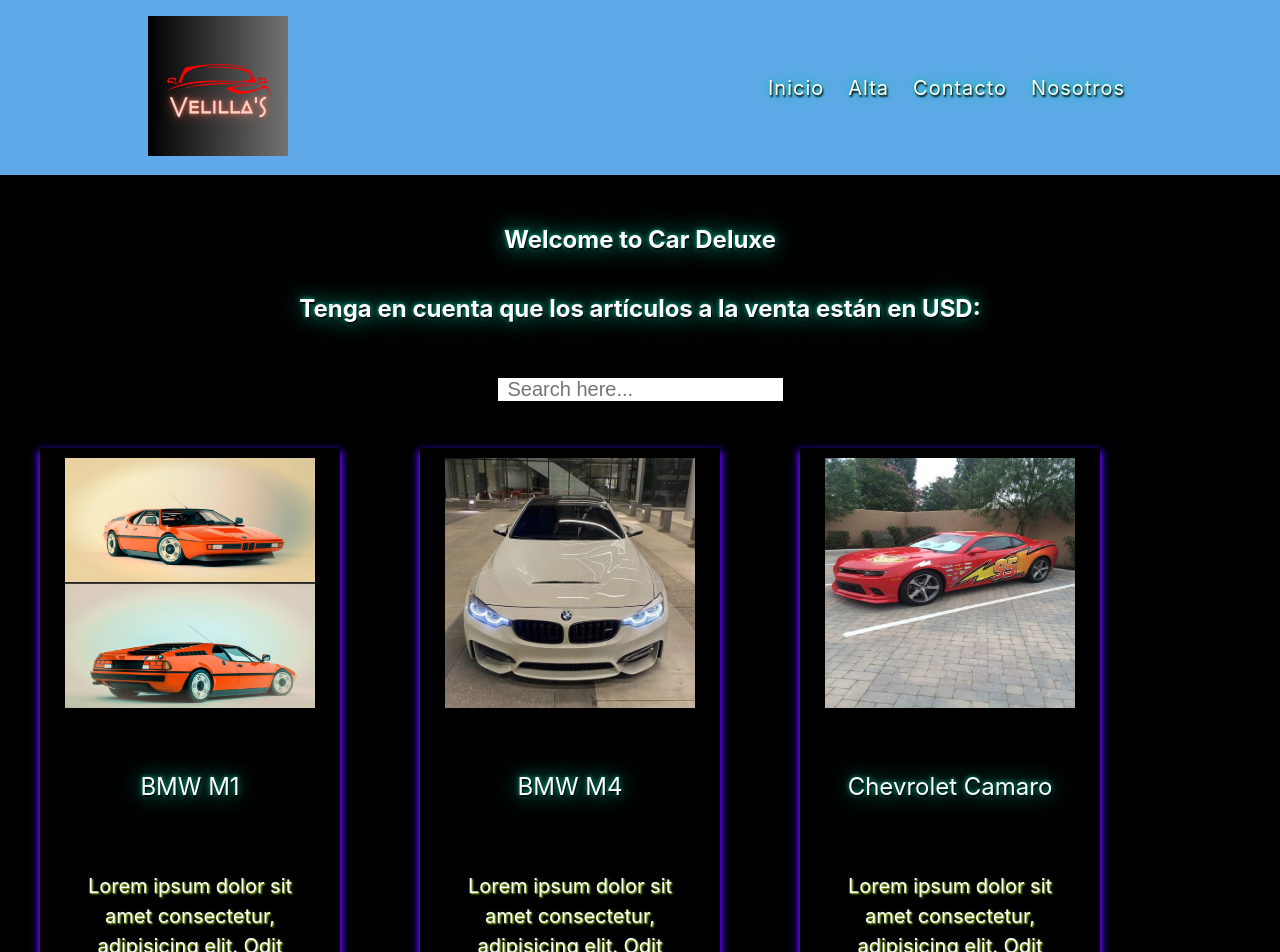
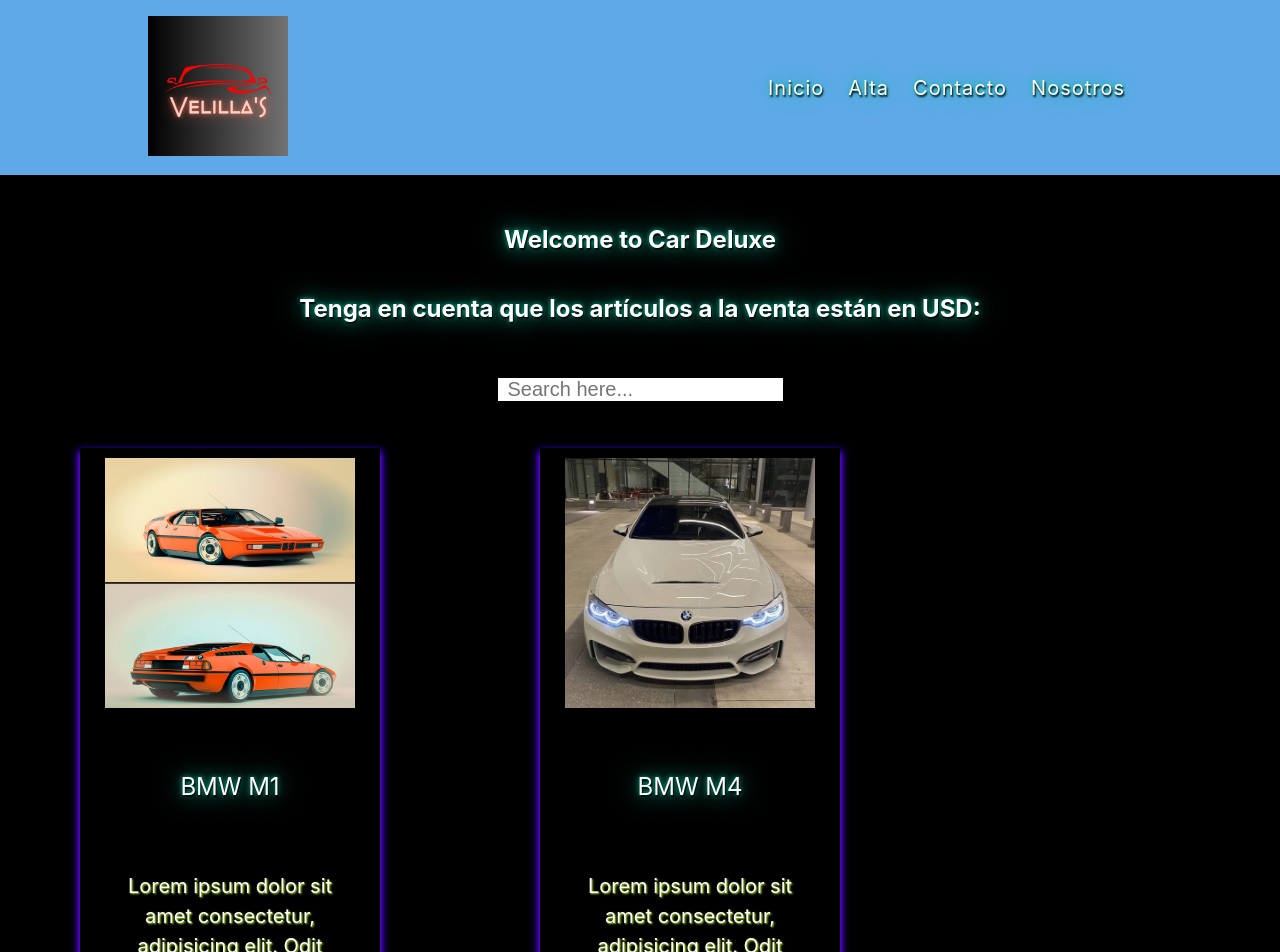
Before and after one commit to Dan092010/ProjectReactback, a React (Create React App) app: page / in a window 1280 px wide. Shown: the top 952 px of the page. Built offline with nearby package versions, Linux system fonts and the light colour scheme.

Commit message:
Sin warning, add tree, css cards

```diff
--- a/src/assets/css/main.scss
+++ b/src/assets/css/main.scss
@@ -27,12 +27,11 @@
 }
 
 .cards-container {
-  margin: 10px 40px;
+  margin: 10px 80px;
   box-shadow: 0px 4px 8px 2px #3a06f8, 0 6px 5px 0 #F806CC;
-  float: left;
   width: 300px;
   position: relative;
-  display: grid;
+  display:inline-table;
   margin-bottom: 50px;
 }
 
--- a/src/components/navbar/Navbar.jsx
+++ b/src/components/navbar/Navbar.jsx
@@ -7,7 +7,7 @@
 	return (
 		<nav className="nav-bar">
 			<ul className="nav-bar__nav-list">
-				<div class="search-bar__logo-container">
+				<div className="search-bar__logo-container">
           				<img className="logo" src="./img/logos/Logo.jpeg" alt=""/>
         			</div>
 				<ol>
--- a/src/pages/alta.jsx
+++ b/src/pages/alta.jsx
@@ -1,6 +1,6 @@
 import '../assets/css/alta.scss';
 import { FormContext } from '../components/Formularios/FormContext';
-import React, { useState, useContext } from 'react';
+import React, { useState } from 'react';
 
 
 function Alta() {
--- a/src/pages/contacto.jsx
+++ b/src/pages/contacto.jsx
@@ -1,5 +1,5 @@
 import '../assets/css/contact.scss';
-import React, { useState, useContext } from 'react';
+import React, { useState } from 'react';
 import { FormContext } from '../components/Formularios/FormContext';
 
 
```
Also changed, not shown: 1 other file (tests, documents, lock files or other folders).
